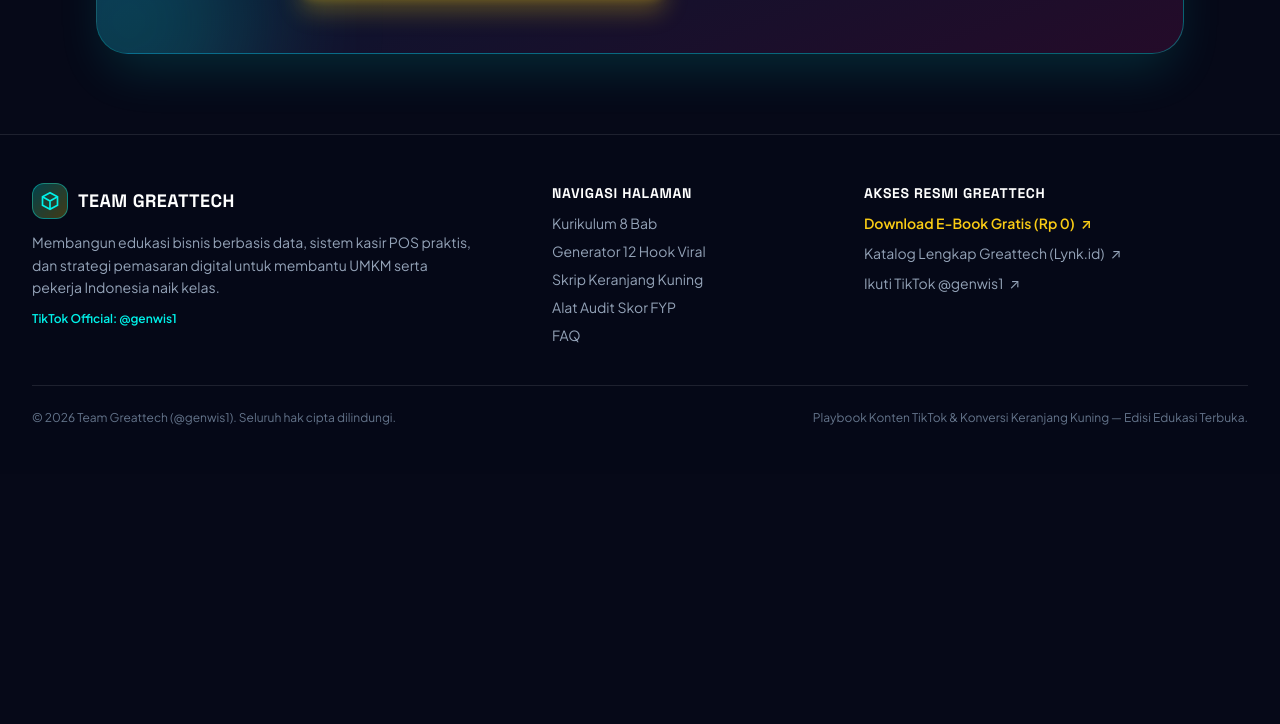
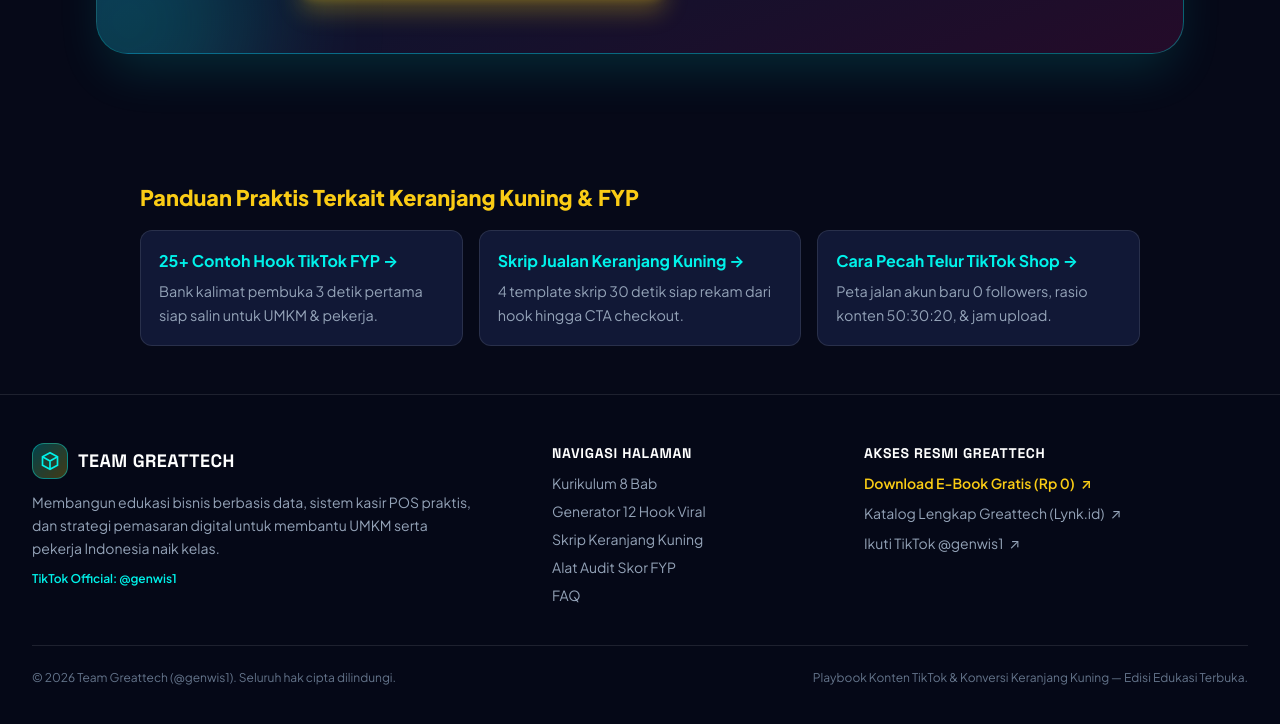
Before and after one commit to jatikusumah/EbookGWS, a plain HTML site: page index.html in a window 1280 px wide. Shown: the part 8253-8977 px from the top of the page. Before the commit the page ends 8727 px from the top, so only its background shows below. Drawn offline with nearby package versions, Linux system fonts and the light colour scheme; a script that the page names is missing.

Commit message:
Update index.html

```diff
--- a/index.html
+++ b/index.html
@@ -1062,7 +1062,23 @@
             </div>
         </section>
     </main>
-
+<section style="max-width:1040px;margin:48px auto;padding:0 20px;">
+  <h2 style="font-size:1.35rem;font-weight:800;margin-bottom:16px;color:#FACC15;">Panduan Praktis Terkait Keranjang Kuning &amp; FYP</h2>
+  <div style="display:grid;grid-template-columns:repeat(auto-fit,minmax(260px,1fr));gap:16px;">
+    <a href="/contoh-hook-tiktok-fyp.html" style="display:block;padding:18px;background:#111836;border:1px solid rgba(255,255,255,0.1);border-radius:12px;color:#F8FAFC;text-decoration:none;">
+      <strong style="color:#00F2EA;display:block;margin-bottom:6px;">25+ Contoh Hook TikTok FYP &rarr;</strong>
+      <span style="font-size:0.9rem;color:#94A3B8;">Bank kalimat pembuka 3 detik pertama siap salin untuk UMKM &amp; pekerja.</span>
+    </a>
+    <a href="/skrip-jualan-keranjang-kuning.html" style="display:block;padding:18px;background:#111836;border:1px solid rgba(255,255,255,0.1);border-radius:12px;color:#F8FAFC;text-decoration:none;">
+      <strong style="color:#00F2EA;display:block;margin-bottom:6px;">Skrip Jualan Keranjang Kuning &rarr;</strong>
+      <span style="font-size:0.9rem;color:#94A3B8;">4 template skrip 30 detik siap rekam dari hook hingga CTA checkout.</span>
+    </a>
+    <a href="/cara-pecah-telur-tiktok-shop.html" style="display:block;padding:18px;background:#111836;border:1px solid rgba(255,255,255,0.1);border-radius:12px;color:#F8FAFC;text-decoration:none;">
+      <strong style="color:#00F2EA;display:block;margin-bottom:6px;">Cara Pecah Telur TikTok Shop &rarr;</strong>
+      <span style="font-size:0.9rem;color:#94A3B8;">Peta jalan akun baru 0 followers, rasio konten 50:30:20, &amp; jam upload.</span>
+    </a>
+  </div>
+</section>
     <!-- =================================================================
          FOOTER PROFESIONAL (EXTRA BOTTOM PADDING FOR MOBILE STICKY BAR)
     ================================================================== -->
```
